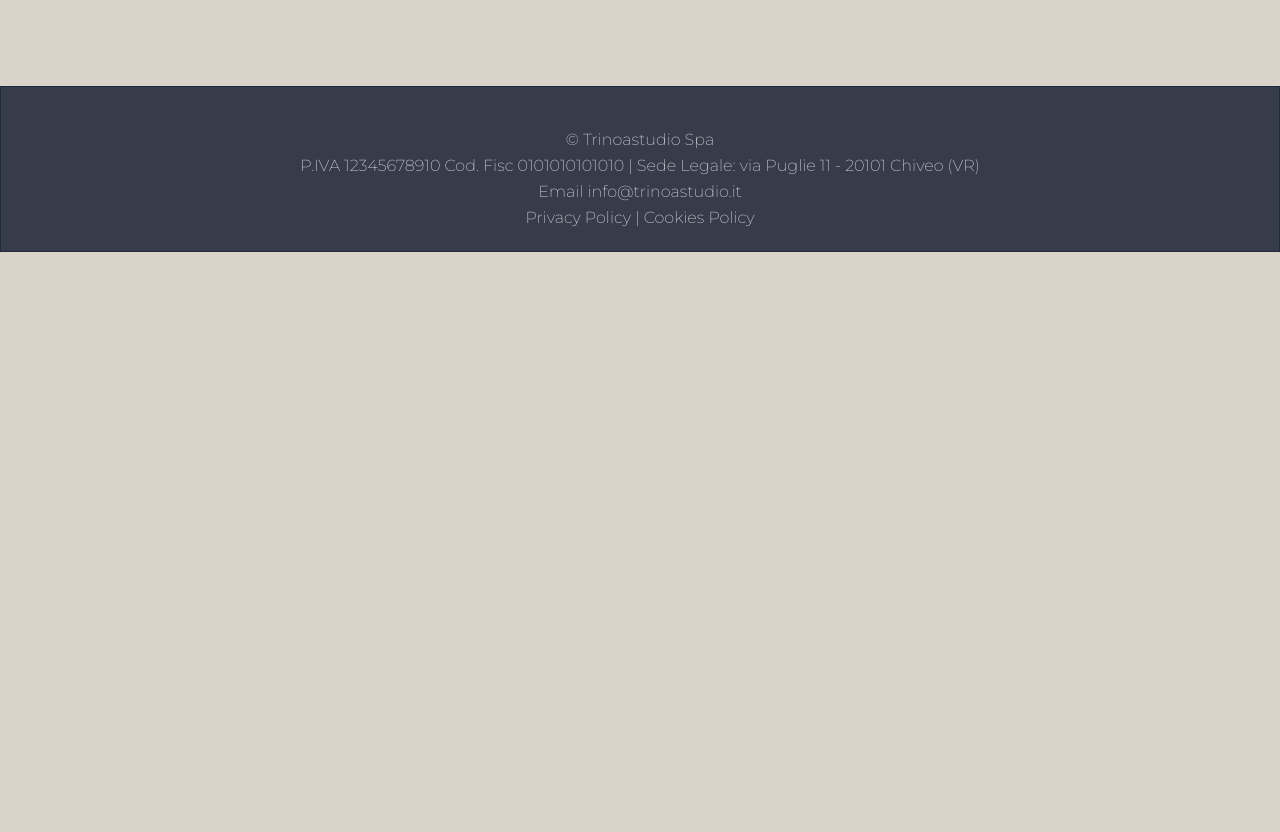
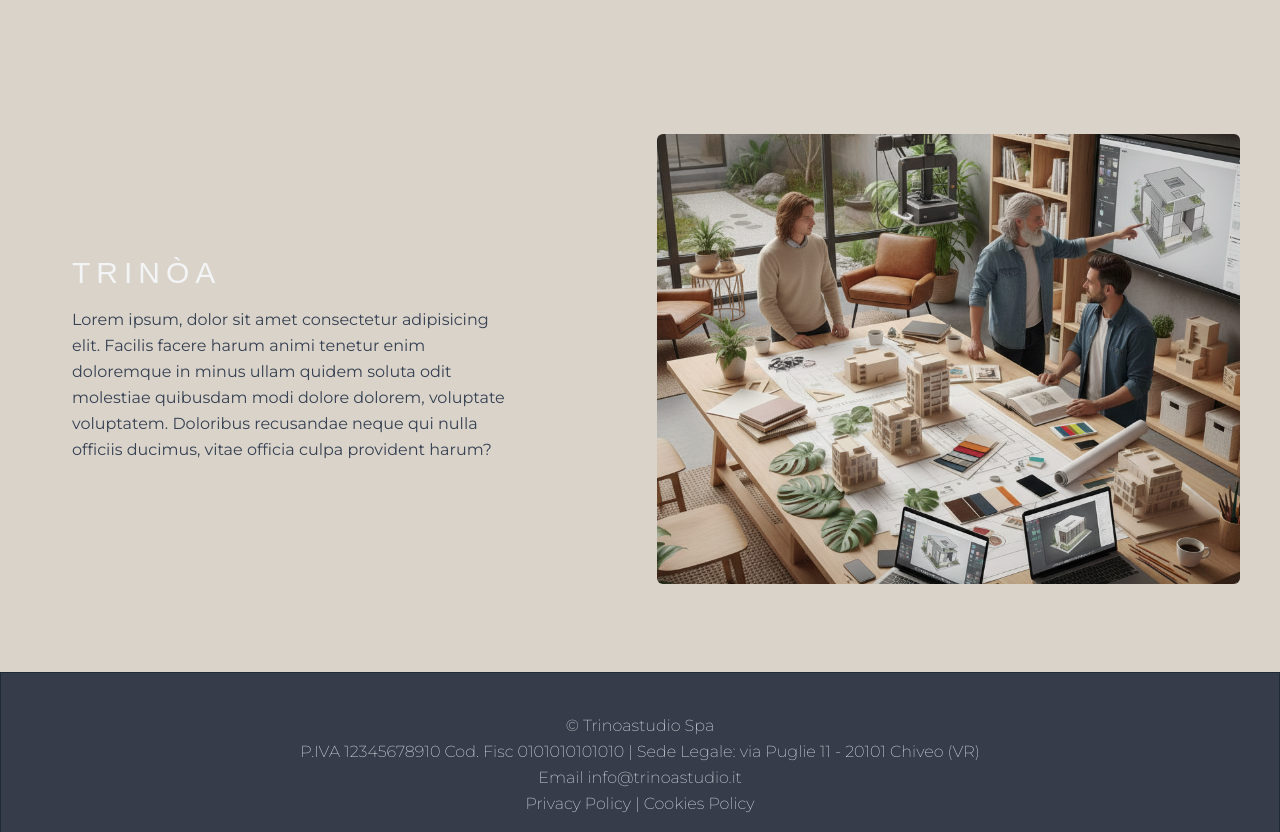
Before and after one commit to cesarecristanelli-code/binoastudio, a Next.js app: page / in a window 1280 px wide. Shown: the part 1180-2012 px from the top of the page. Before the commit the page ends 1432 px from the top, so only its background shows below. Built offline with nearby package versions, Linux system fonts and the light colour scheme.

Commit message:
Aggiunto effetto al paragrafo di BodySection

```diff
--- a/src/app/page.tsx
+++ b/src/app/page.tsx
@@ -11,8 +11,18 @@ export default function Home() {
       {/* <div className="bg-white rounded-xl w-full md:w-[95%] md:mx-auto mb-20 pt-52 relative z-10 min-h-80">
         <CompanySection></CompanySection>
       </div> */}
+
       <div className="m-10">
         <Section title="Trinòa" imageURL="/Tre-architetti.png" reverse={false}>
+          Lorem ipsum, dolor sit amet consectetur adipisicing elit. Facilis
+          facere harum animi tenetur enim doloremque in minus ullam quidem
+          soluta odit molestiae quibusdam modi dolore dolorem, voluptate
+          voluptatem. Doloribus recusandae neque qui nulla officiis ducimus,
+          vitae officia culpa provident harum?
+        </Section>
+      </div>
+      <div className="m-10">
+        <Section title="Trinòa" imageURL="/Tre-architetti.png" reverse={true}>
           Lorem ipsum, dolor sit amet consectetur adipisicing elit. Facilis
           facere harum animi tenetur enim doloremque in minus ullam quidem
           soluta odit molestiae quibusdam modi dolore dolorem, voluptate
--- a/src/components/company-section/BodySection.tsx
+++ b/src/components/company-section/BodySection.tsx
@@ -1,5 +1,7 @@
+"use client";
 import { ReactNode } from "react";
 import Image from "next/image";
+import { motion } from "framer-motion";
 
 interface SectionProps {
   title: string;
@@ -29,8 +31,14 @@ export default function Section({
       </div>
 
       {/* Testo */}
-      <div
+
+        <motion.div
+          initial={{ y: reverse ? -50 : 50, opacity: 0 }}
+          whileInView={{y: 0, opacity: 1}}
+          viewport={{once: true, amount: 0.4, margin: "-50px"}}
+          transition={{ duration: 0.8, ease: [0.21, 0.47, 0.32, 0.98] }}
           className={`
+            opacity-0
             w-[90%] md:w-1/2
             -mt-16 md:mt-0
             mx-auto md:mx-0
@@ -45,7 +53,8 @@ export default function Section({
             {title}
           </h3>
           <p className="text-gray-700 leading-relaxed max-w-md">{children}</p>
-      </div>
+        </motion.div>
+
     </section>
   );
 }
```
Lines whose indentation alone changed are shown as unchanged.
